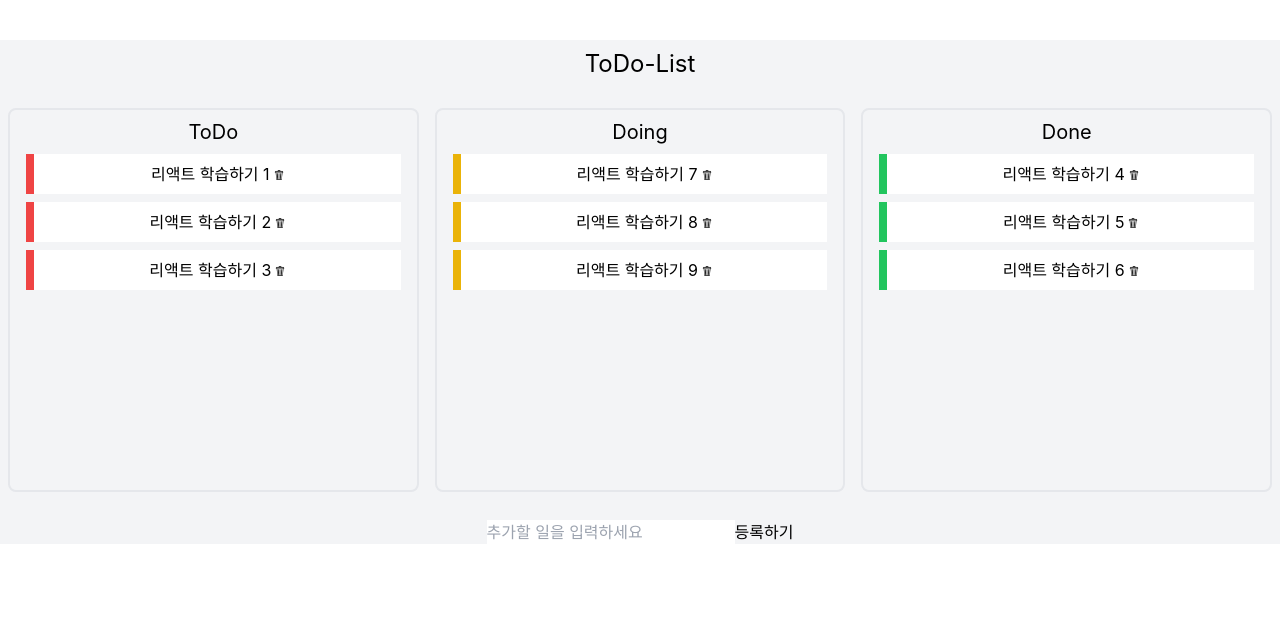
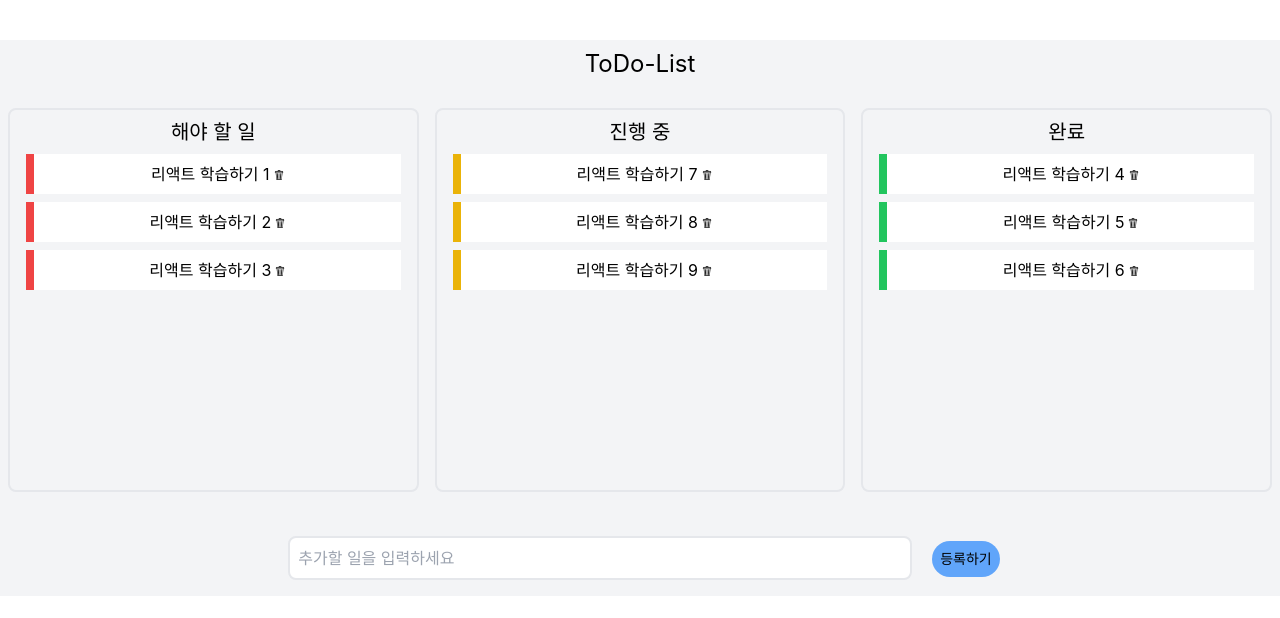
Before and after one commit to hyunjunyong/react-study, a React (Create React App) app: page / in a window 1280 px wide. Shown: the top 618 px of the page. Built offline with nearby package versions, Linux system fonts and the light colour scheme.

Commit message:
1차 완성

```diff
--- a/src/App.jsx
+++ b/src/App.jsx
@@ -4,7 +4,7 @@ import List from './components/List'
 import CreateDo from './components/CreateDo'
 
 const App = () => {
-  const title = ['ToDo', 'Doing', 'Done']
+  const title = ['해야 할 일', '진행 중', '완료']
   const bgColor = ['border-red-500', 'border-yellow-500', 'border-green-500']
   const [doList, setDoList] = useState([
     {
@@ -156,7 +156,7 @@ const App = () => {
           bgColor={bgColor[2]}
         />
       </section>
-      <footer>
+      <footer className="m-2 p-2">
         <CreateDo Do={inputs || ''} onChange={onChange} onCreate={onCreate} />
       </footer>
     </div>
--- a/src/components/CreateDo.jsx
+++ b/src/components/CreateDo.jsx
@@ -4,12 +4,18 @@ const CreateDo = ({ onChange, Do, onCreate }) => {
   return (
     <>
       <input
+        className="w-1/2 p-2 m-2 rounded-lg border-2"
         type="text"
         placeholder="추가할 일을 입력하세요"
         onChange={onChange}
         value={Do}
       />
-      <button onClick={onCreate}>등록하기</button>
+      <button
+        className="text-sm ml-3 p-2 rounded-full bg-blue-400"
+        onClick={onCreate}
+      >
+        등록하기
+      </button>
     </>
   )
 }
```
